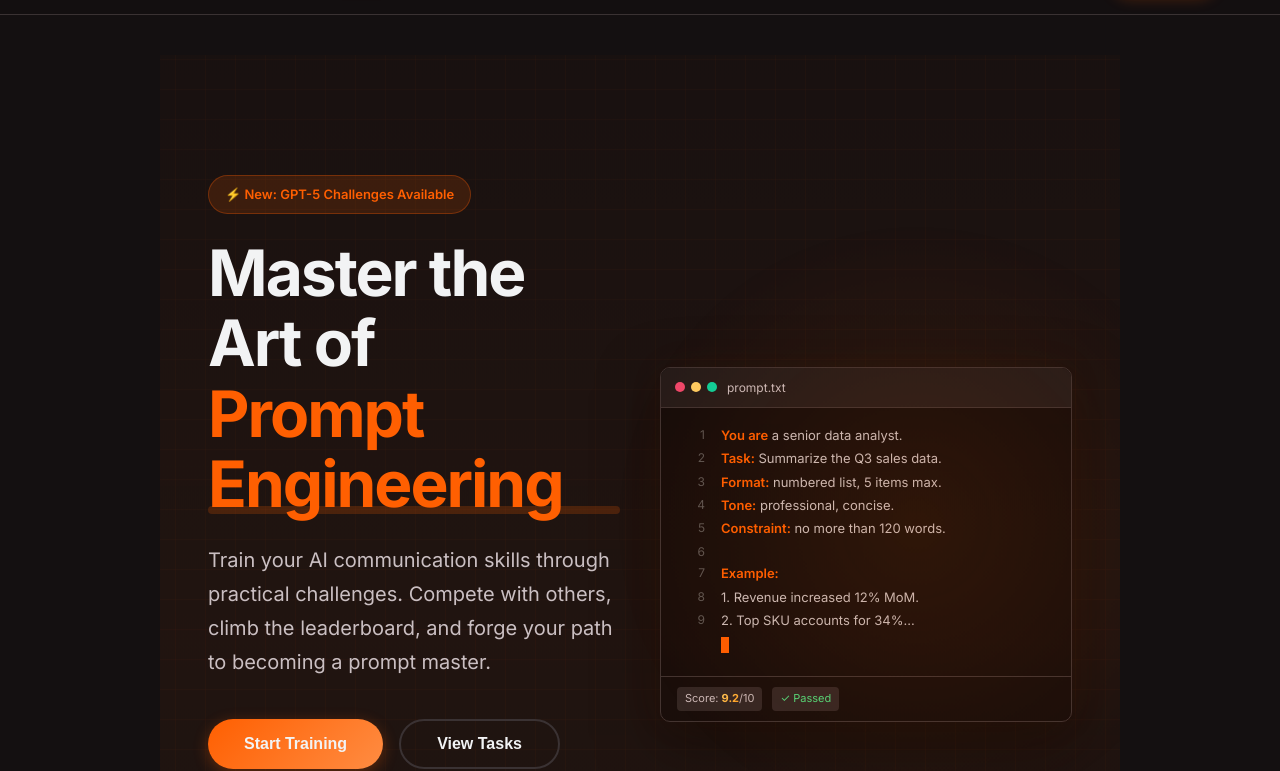
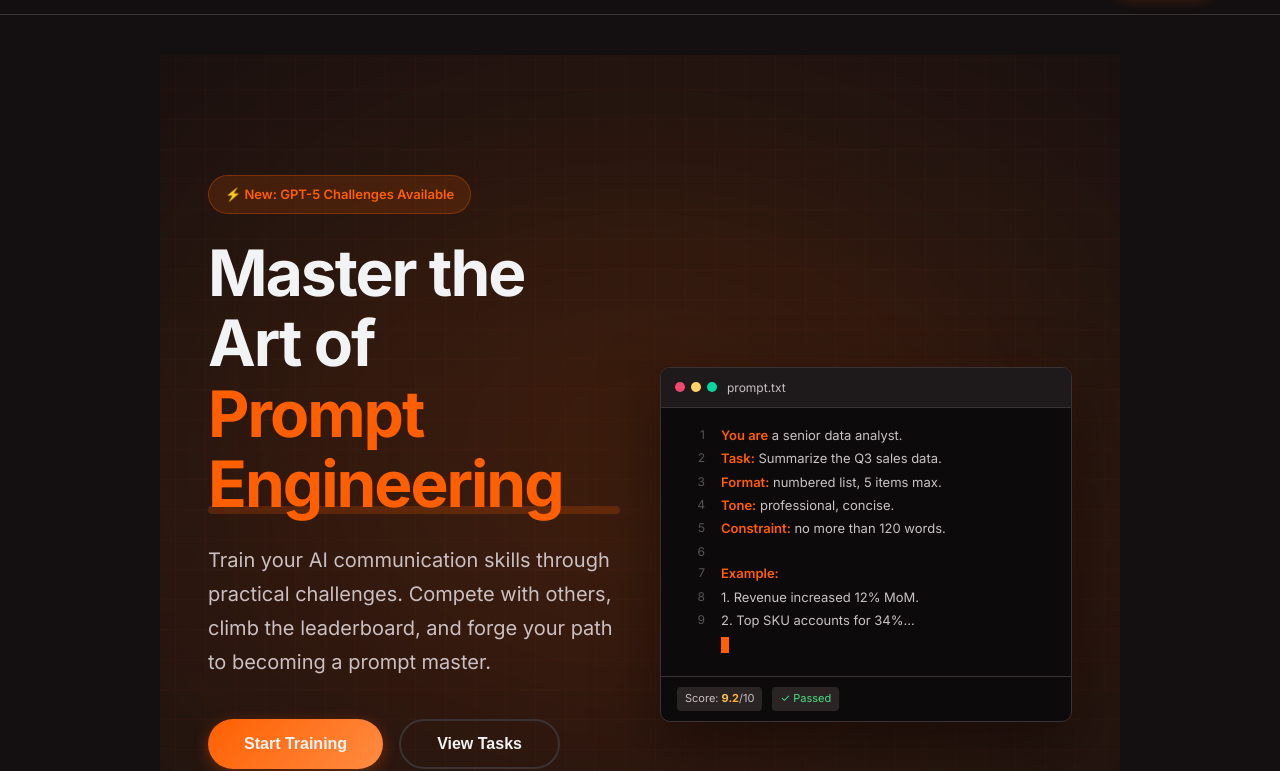
Before and after one commit to AlmazCode/PromptForge, a plain HTML site: page index.html in a window 1280 px wide. Shown: the part 65-836 px from the top of the page. Drawn offline with Linux system fonts and the light colour scheme; a script that the page names is missing.

Commit message:
Replace hero-glow with blur blob ambient glow
- Removed radial-gradient hard-edge glow
- Added .hero-ambient-glow: 900x600 blurred oval with filter: blur(150px)
- Pulsing animation: opacity 0.08↔0.15, scale 0.95↔1.05
- Container lifted above glow with z-index: 1
- Clean soft-edge diffuse light like J.A.R.V.I.S. HUD

```diff
--- a/index.html
+++ b/index.html
@@ -36,6 +36,7 @@
     <main>
       <!-- HERO SECTION — with terminal editor preview -->
       <section class="hero">
+        <div class="hero-ambient-glow"></div>
         <div class="container">
           <div class="hero-layout">
             <div class="hero-content">
@@ -126,7 +127,6 @@
             </div>
           </div>
         </div>
-        <div class="hero-glow"></div>
       </section>
 
       <!-- FEATURES SECTION — mono symbols -->
--- a/styles/main.css
+++ b/styles/main.css
@@ -218,11 +218,38 @@ nav ul li a.active:before {
   align-items: center;
   position: relative;
   padding: 120px 0 80px;
-  background: radial-gradient(
-    ellipse at 30% 50%,
-    rgba(255, 95, 1, 0.08) 0%,
-    transparent 50%
-  );
+}
+
+.hero-ambient-glow {
+  position: absolute;
+  top: 10%;
+  left: 50%;
+  transform: translateX(-50%);
+  width: 900px;
+  height: 600px;
+  background: var(--accent-color);
+  opacity: 0.12;
+  filter: blur(150px);
+  border-radius: 50%;
+  pointer-events: none;
+  z-index: 0;
+  animation: pulse-glow 6s ease-in-out infinite alternate;
+}
+
+@keyframes pulse-glow {
+  0% {
+    opacity: 0.08;
+    transform: translateX(-50%) scale(0.95);
+  }
+  100% {
+    opacity: 0.15;
+    transform: translateX(-50%) scale(1.05);
+  }
+}
+
+.hero .container {
+  position: relative;
+  z-index: 1;
 }
 
 .hero-content {
@@ -306,22 +333,6 @@ nav ul li a.active:before {
   font-size: 14px;
   color: var(--secondary-color);
   margin-top: 4px;
-}
-
-.hero-glow {
-  position: absolute;
-  right: -10%;
-  top: 50%;
-  transform: translateY(-50%);
-  width: 600px;
-  height: 600px;
-  background: radial-gradient(
-    circle,
-    rgba(255, 95, 1, 0.1) 0%,
-    transparent 70%
-  );
-  pointer-events: none;
-  animation: float 6s ease-in-out infinite;
 }
 
 /* ===== SECTIONS ===== */
```
